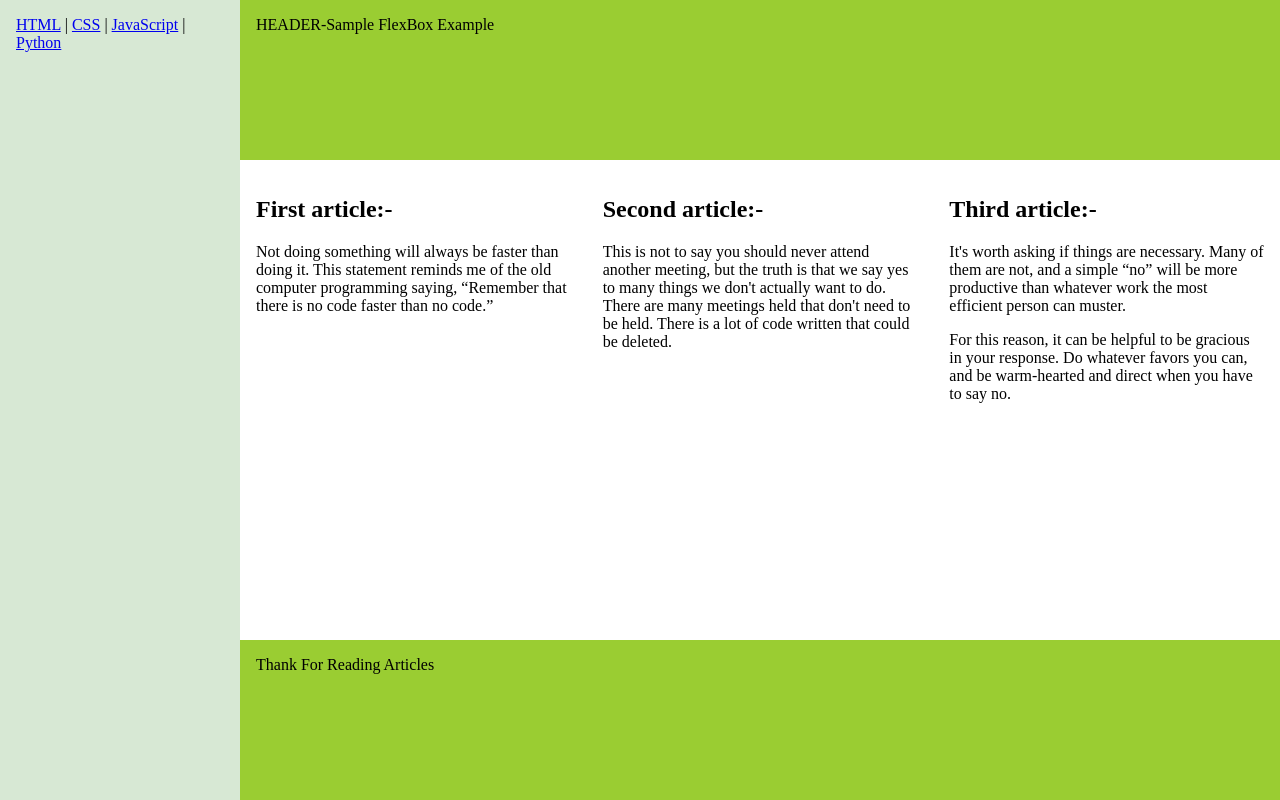
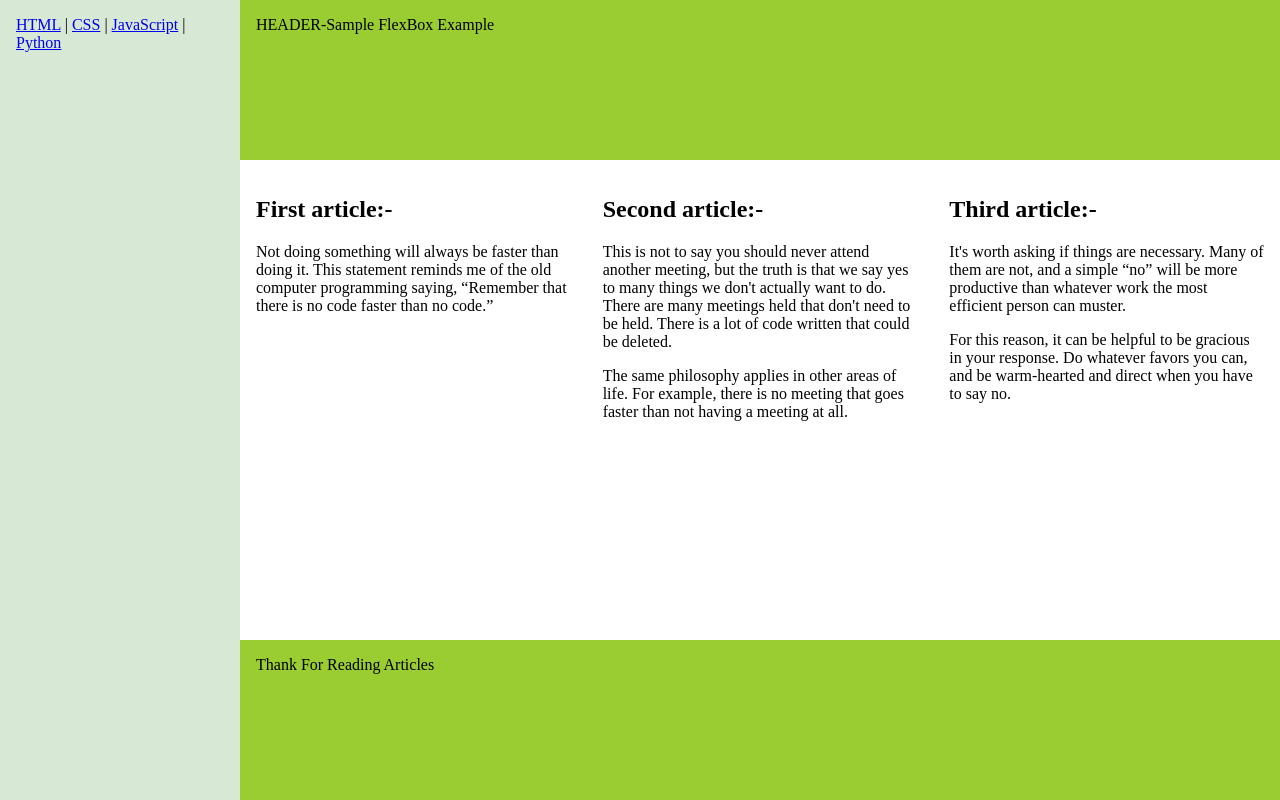
Before and after one commit to mayurkalekar087/Html_Css_Flexbox, a plain HTML site: page pages/flexLayout_4.html in a window 1280 px wide. Drawn offline with Linux system fonts and the light colour scheme.

Commit message:
feat:Ability To Use Different Flexbox To Design WebPage

```diff
--- a/pages/flexLayout_4.html
+++ b/pages/flexLayout_4.html
@@ -55,6 +55,8 @@
              but the truth is that we say yes to many things we don't actually want to do.
              There are many meetings held that don't need to be held.
              There is a lot of code written that could be deleted.</p>
+             <p>The same philosophy applies in other areas of life.
+              For example, there is no meeting that goes faster than not having a meeting at all.</p>
         </article>
         <article>
             <h2>Third article:-</h2>
```
Also changed, not shown: pages/flexLayout_1.html (+2 -0 lines), pages/flexLayout_2.html (+2 -0 lines), pages/flexLayout_3.html (+2 -0 lines).
